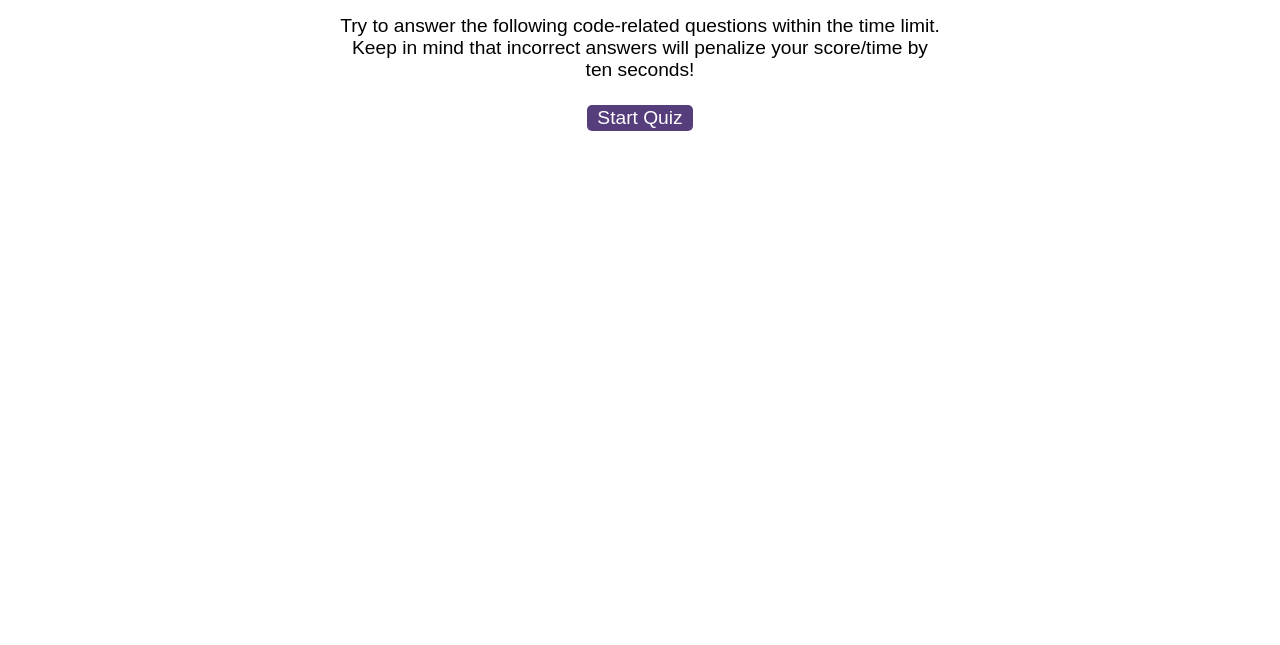
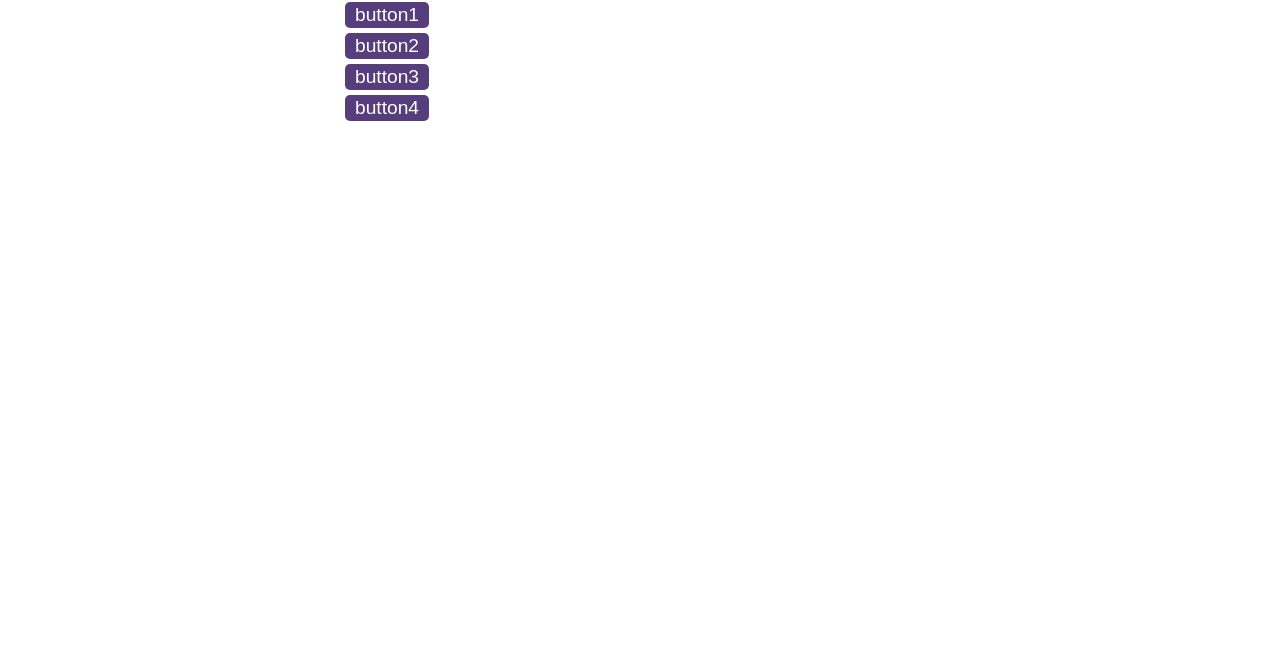
Before and after one commit to jh871/Code-Quiz, a plain HTML site: page index.html in a window 1280 px wide. Shown: the part 155-800 px from the top of the page. Drawn offline with Linux system fonts and the light colour scheme.

Commit message:
removed unnecessary text

```diff
--- a/index.html
+++ b/index.html
@@ -16,7 +16,7 @@
     <div class="timer">Time: <span id="time">0</span></div><!---->
 
     <div class="wrapper">
-      <div id="start-screen" class="start"><!--onstart can change class to hide-->
+      <div id="start-screen" class="hide"><!--onstart can change class to hide-->
         <h1>Coding Quiz Challenge</h1>
         <p>
           Try to answer the following code-related questions within the time
@@ -26,9 +26,9 @@
         <button id="start">Start Quiz</button><!--needs event listener-->
       </div>
 
-      <div id="questions" class="hide"><!--onstart change class to show-->
+      <div id="questions" class=""><!--onstart change class to show-->
         <h2 id="question-title"></h2><!--Add text: question-->
-        <div id="choices" class="choices">Question one</div><!--change this text per question-->
+        <div id="choices" class="choices"></div><!--change this text per question-->
         <!--need 4 divs, one per question-->
       </div>
 
```
